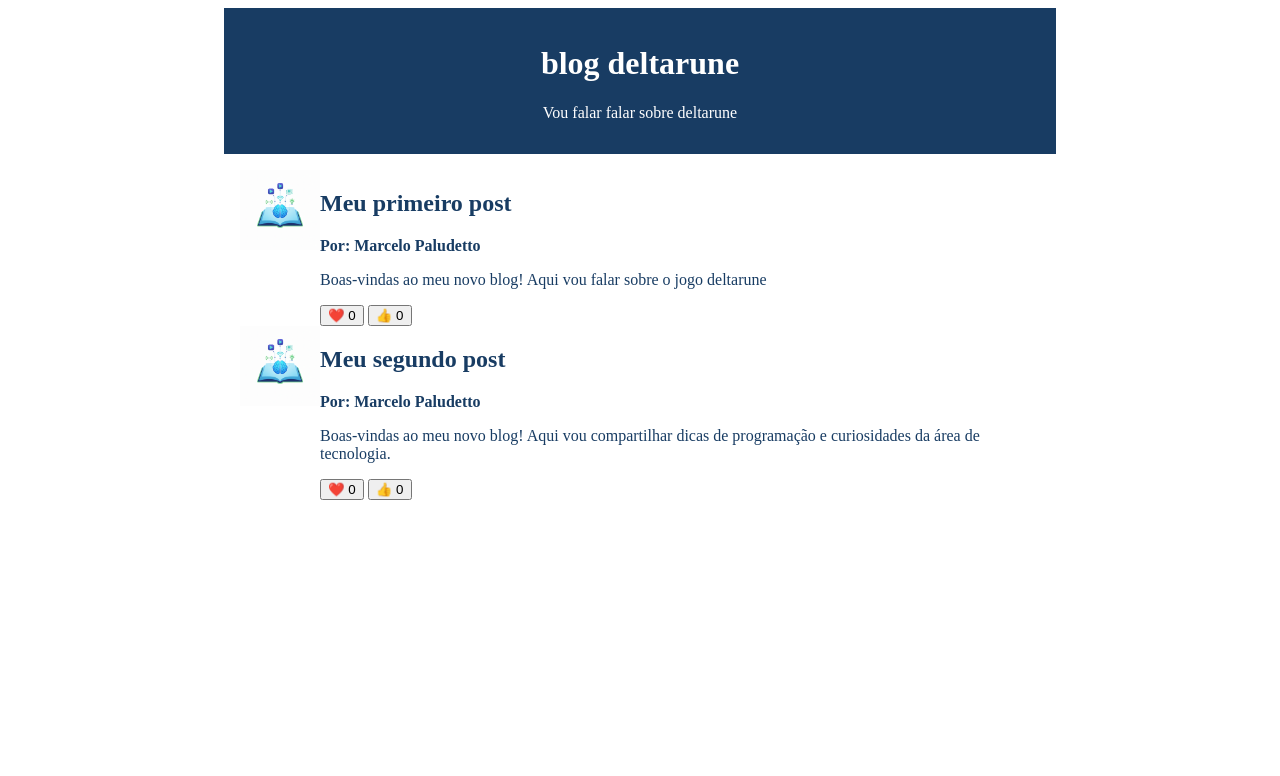
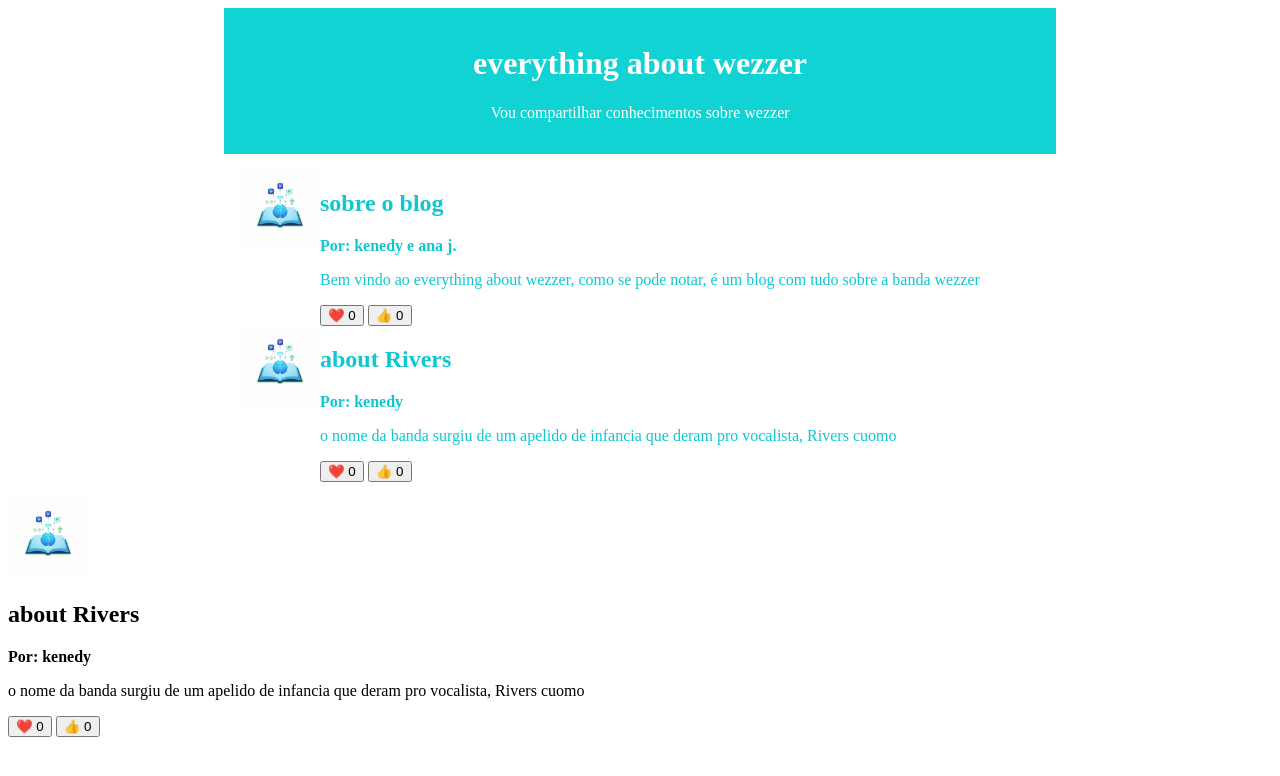
Before and after one commit to liviavolpa-cpu/Livia-pagina-web, a plain HTML site: page index..html in a window 1280 px wide. Drawn offline with Linux system fonts and the light colour scheme.

Commit message:
refix o codigo

```diff
--- a/index..html
+++ b/index..html
@@ -4,10 +4,10 @@
 <head>
     <meta charset="UTF-8">
     <meta name="viewport" content="width=device-width, initial-scale=1.0">
-    <title>Blog</title>
+    <title>Everything about Weezer</title>
     <style>
         header {
-            background-color: #183C63;
+            background-color: #11d3d3;
             color: #FFFFFF;
             text-align: center;
             max-width: 800px;
@@ -17,7 +17,7 @@
 
         main {
             background-color: #FFFFFF;
-            color: #183C63;
+            color: #0dc8d2;
             max-width: 800px;
             margin: 0 auto;
             padding: 16px;
@@ -39,35 +39,47 @@
 
 <body>
     <header>
-        <h1>blog deltarune</h1>
-        <p>Vou falar falar sobre deltarune</p>
+        <h1>everything about wezzer</h1>
+        <p>Vou compartilhar conhecimentos sobre wezzer</p>
     </header>
     <main>
         <article>
             <img src="imagem-blog.png"
                 alt="Logotipo conceitual de tecnologia e educação: um livro aberto de onde emerge um cérebro digital brilhante, cercado por ícones de Wi-Fi, circuitos e lâmpada de ideia. Cores em tons de azul e branco.">
             <div>
-                <h2>Meu primeiro post</h2>
-                <p class="artigo-autor">Por: Marcelo Paludetto</p>
-                <p>Boas-vindas ao meu novo blog! Aqui vou falar sobre o jogo deltarune </p>
+                <h2>sobre o blog</h2>
+                <p class="artigo-autor">Por: kenedy e ana j.</p>
+                <p>Bem vindo ao everything about wezzer, como se pode notar, é um blog com tudo sobre a banda wezzer </p>
                 <button>❤️ <span>0</span></button>
                 <button>👍 <span>0</span></button>
             </div>
         </article>
         <article>
-            <img src="imagem-blog.png"
+       <img src="imagem-blog.png"
                 alt="Logotipo conceitual de tecnologia e educação: um livro aberto de onde emerge um cérebro digital brilhante, cercado por ícones de Wi-Fi, circuitos e lâmpada de ideia. Cores em tons de azul e branco.">
             <div>
-                <h2>Meu segundo post</h2>
-                <p class="artigo-autor">Por: Marcelo Paludetto</p>
-                <p>Boas-vindas ao meu novo blog! Aqui vou compartilhar dicas de programação e curiosidades da área de
-                    tecnologia.</p>
+                <h2>about Rivers</h2>
+                <p class="artigo-autor">Por: kenedy</p>
+                <p>o nome da banda surgiu de um apelido de infancia que deram pro vocalista, Rivers cuomo </p>
                 <button>❤️ <span>0</span></button>
                 <button>👍 <span>0</span></button>
             </div>
         </article>
     </main>
 </body>
+ <img src="imagem-blog.png"
+                alt="Logotipo conceitual de tecnologia e educação: um livro aberto de onde emerge um cérebro digital brilhante, cercado por ícones de Wi-Fi, circuitos e lâmpada de ideia. Cores em tons de azul e branco.">
+            <div>
+                <h2>about Rivers</h2>
+                <p class="artigo-autor">Por: kenedy</p>
+                <p>o nome da banda surgiu de um apelido de infancia que deram pro vocalista, Rivers cuomo </p>
+                <button>❤️ <span>0</span></button>
+                <button>👍 <span>0</span></button>
+            </div>
+        </article>
+    </main>
+</body>
+
 <script>
     const botoes = document.querySelectorAll("button");
 
```
